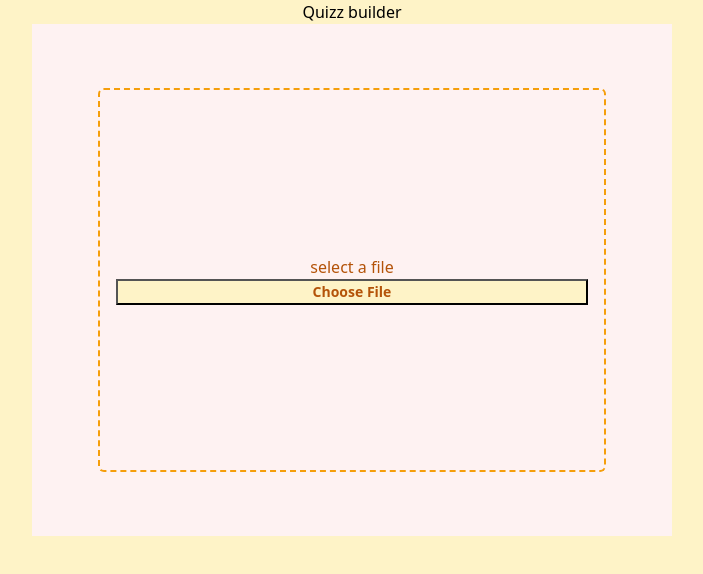
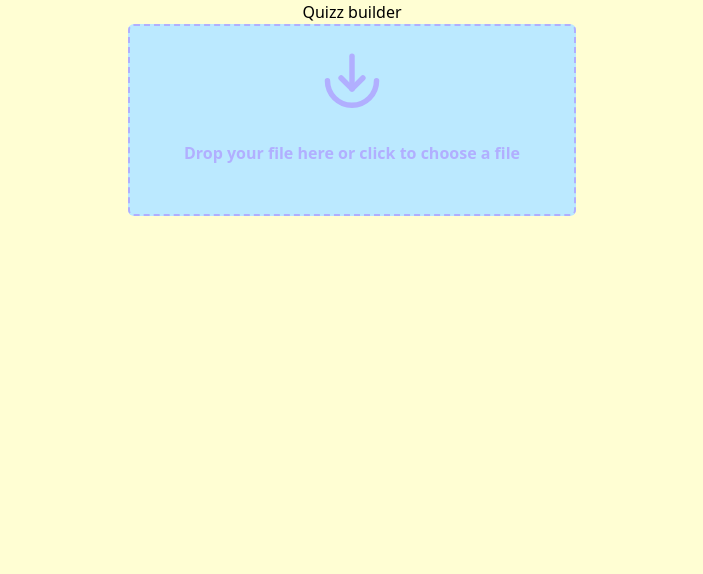
Before and after one commit to Bouterfass/csvtoquizz, a React (Create React App) app: page / in a window 1280 px wide. Shown: the top 574 px of the page, without its empty margins (288-991 px from the left). Built offline with nearby package versions, Linux system fonts and the light colour scheme.

Commit message:
diviser la question box en deux

```diff
--- a/src/App.tsx
+++ b/src/App.tsx
@@ -3,11 +3,13 @@ import Settings from "./Settings";
 import Papa from "papaparse";
 import "./App.css";
 import { csvformater } from "./utils/csvformater";
+import { ArrowDown } from "./components/icons/icons";
 
 function App() {
   const [openSettings, setOpenSettings] = useState(false);
   const [selectedFile, setSelectedFile] = useState<File | null>(null);
   const [content, setContent] = useState<Array<string[]>>([]);
+  const [hovered, setHovered] = useState<boolean>(false);
 
   const handleFile = (event: React.ChangeEvent<HTMLInputElement>) => {
     const file = event.target.files ? event.target.files[0] : null; // Récupère le premier fichier sélectionné
@@ -38,18 +40,26 @@ function App() {
   };
 
   return (
-    <div className="h-screen bg-amber flex items-center flex-col">
+    <div className="h-screen bg-yellow flex items-center flex-col">
       <h1 className="">Quizz builder</h1>
+      <section>
+
         {!selectedFile && (
-        <div className=" bg-test flex items-center justify-center w-1/2 h-[32rem]">
-          <label className="h-3/4 w-full flex flex-col justify-center items-center text-amber-dk min-w-[322px] max-w-[508px] h-12 border-2 border-dashed border-amber-md px-4 py-2 rounded-md cursor-pointer" htmlFor="file">
-            select a file
+          <div  className={`${
+            hovered ? "bg-purple" : "bg-blue"
+          } transition ease-in-out delay-100 flex items-center justify-center w-[28rem] h-[12rem] rounded-md`}
+            onMouseEnter={() => setHovered(true)}
+            onMouseLeave={() => setHovered(false)}
+          >
+            <label className={`${hovered ? "border-white" : "border-purple"} h-full w-full flex flex-col justify-center items-center text-amber-dk border-2 border-dashed px-2 rounded-md cursor-pointer`} htmlFor="file">
+              <div className="flex flex-col items-center">
+                <ArrowDown height="120" width="120" hover={hovered} />
+                <span className={`${hovered ? "text-white" : "text-purple"} block font-semibold h-full w-full flex items-center justify-center`}>
+                  Drop your file here or click to choose a file
+                </span>
+              </div>
               <input
-              className="block w-full text-sm text-amber-dk
-
-                        file:text-sm file:font-semibold
-                        file:w-full file:h-full
-                        file:bg-amber file:text-amber-dk"
+                className="absolute w-[28rem] h-[12rem] opacity-0 cursor-pointer"
                 type="file"
                 id="file"
                 name="file"
@@ -62,6 +72,7 @@ function App() {
         {selectedFile && openSettings && (
           <Settings closeSet={closeSettings} data={csvformater(content)} />
         )}
+      </section>
     </div>
   );
 }
--- a/src/components/Question.tsx
+++ b/src/components/Question.tsx
@@ -10,9 +10,11 @@ interface QuestionProps {
   question: Question;
   onCorrectAnswer: (value: string) => void;
   id: number;
+  length: number;
+  showAns: Boolean;
 }
 
-const Question = ({ question, onCorrectAnswer, id }: QuestionProps) => {
+const Question = ({ question, onCorrectAnswer, id, length, showAns }: QuestionProps) => {
   const handleChange = (event: any) => {
     const value = event.target.value;
     if (value === question.column) {
@@ -30,15 +32,20 @@ const Question = ({ question, onCorrectAnswer, id }: QuestionProps) => {
 
   return (
     <>
-      <span>{question.column_two}</span>
-      <Input
+      <span className="text-2xl">
+          {id + 1}/{length}
+        </span>
+      <span className="text-2xl">{question.column_two}</span>
+      {showAns ? <span className="text-2xl">{question.column}</span> :
+        <Input
         autoFocus
         className="w-80 border-solid border-2 border-midnight"
         name="answer"
         type="text"
         onChange={handleChange}
         onKeyDown={handleKey}
-      />
+        />
+      }
     </>
   );
 };
--- /dev/null
+++ b/src/components/icons/icons.tsx
@@ -0,0 +1,16 @@
+
+
+export const ArrowDown = ({height, width, hover}: {height: string, width: string, hover: boolean}) => {
+    return (
+        <svg xmlns="http://www.w3.org/2000/svg" width={width} height={height} viewBox="0 0 24 24" fill="none" stroke={hover ? "white" : "#B1AFFF"} stroke-width="2" stroke-linecap="round" stroke-linejoin="round"
+            className="icon icon-tabler icons-tabler-outline icon-tabler-arrow-down-to-arc"
+            style={{
+                transition: hover ? "stroke 0.1s ease" : "none", // Ajoute une transition de 0.5s sur la couleur
+              }}>
+            <path stroke="none" d="M0 0h24v24H0z" fill="none" />
+            <path d="M12 3v12" />
+            <path d="M16 11l-4 4l-4 -4" />
+            <path d="M3 12a9 9 0 0 0 18 0" />
+        </svg>
+    );
+}
--- a/src/pages/Test.tsx
+++ b/src/pages/Test.tsx
@@ -60,20 +60,20 @@ const Test = () => {
     }
   };
 
-  return (
-    <div className="flex flex-col">
+  return (<div className="h-screen bg-yellow">
+
     <h1>test page</h1>
-      <span>
-        {index + 1}/{dataLength}
-      </span>
-      {!showAns && index < dataLength && (
+    <div className="h-4/5 flex items-center justify-center flex-col">
+      <div className="flex flex-col justify-center items-center rounded-xl bg-blue w-1/2 h-1/2">
+        {index < dataLength && (
           <Question
             question={data[index]}
             onCorrectAnswer={nextQuestion}
             id={index}
+            length={dataLength}
+            showAns={showAns}
           />
         )}
-      {showAns && <span>{data[index]["column"]}</span>}
         <Button
           ref={btnRef}
           className="w-32 rounded bg-midnight py-2 px-4 text-sm text-white data-[hover]:bg-sky-500 data-[active]:bg-sky-700"
@@ -82,6 +82,8 @@ const Test = () => {
           {!showAns ? <span>show answer</span> : <span>next</span>}
         </Button>
       </div>
+    </div>
+  </div>
   );
 };
 
--- a/tailwind.config.js
+++ b/tailwind.config.js
@@ -7,12 +7,12 @@ module.exports = {
       transparent: 'transparent',
       current: 'currentColor',
       'white': '#ffffff',
-      'amber': '#fef3c7',
-      'amber-md': '#f59e0b',
-      'amber-dk': '#b45309',
-      'test': '#fef2f2',
-      'test-md': '#fee2e2',
-      'test-dk': '#fecaca'
+      'beige': '#FFE9D0',
+      'yellow': '#FFFED3',
+      'purple': '#B1AFFF',
+      'blue': '#BBE9FF',
+      'test': '#b45309',
+      'test-dk': '#fecaca',
     },
   },
   plugins: [],
```
Lines whose indentation alone changed are shown as unchanged.
